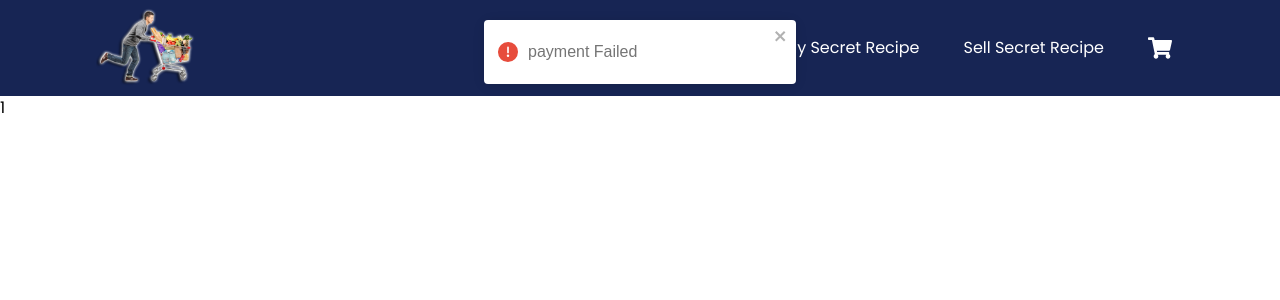
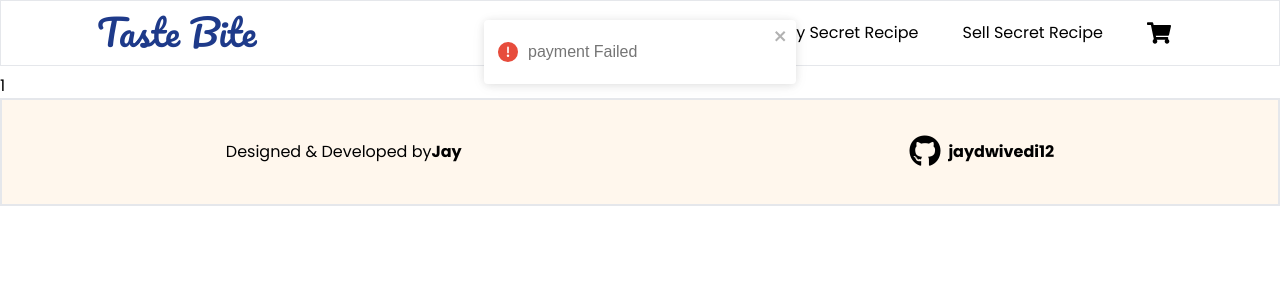
Before and after one commit to jaydwivedi12/tastebite, a React (Create React App) app in the folder client/: page /cancel in a window 1280 px wide. Shown: the top 300 px of the page. Built offline with nearby package versions, Linux system fonts and the light colour scheme.

Commit message:
ui improved

```diff
--- a/client/public/index.html
+++ b/client/public/index.html
@@ -18,6 +18,7 @@
       href="https://fonts.googleapis.com/css2?family=Poppins:wght@400;600;700&display=swap"
       rel="stylesheet"
     />
+    <link href="https://fonts.googleapis.com/css2?family=Pacifico&display=swap" rel="stylesheet">
   </head>
   <body>
     <div id="root"></div>
--- a/client/src/App.js
+++ b/client/src/App.js
@@ -12,6 +12,7 @@ import './styles/App.css'
 import PaymentReceipt from './pages/PaymentReceipt'
 import PaymentFailed from './pages/PaymentFailed'
 import useAutoLogin from './hooks/useAutoLogin'
+import Footer from './components/Footer'
 
 
 const App = () => {
@@ -31,8 +32,10 @@ const App = () => {
         <Route path='/cart' element={<Cart />} />
         <Route path='/success' element={<PaymentReceipt/>}/>
         <Route path='/cancel' element={<PaymentFailed/>}/>
-
       </Routes>
+      <div>
+        <Footer />
+      </div>
     </div>
   )
 }
--- /dev/null
+++ b/client/src/components/Footer.jsx
@@ -0,0 +1,22 @@
+import React from 'react'
+
+const Footer = () => {
+    const clickHandler=()=>{
+        const githubUrl = 'https://github.com/jaydwivedi12';
+        window.open(githubUrl, '_blank')
+    }
+  return (
+    <div>
+       <div className='bg-orange-50 border-2 py-10 flex flex-wrap justify-around items-center '>
+         <div className='flex items-center text-center'>
+        Designed & Developed by <span className='font-bold'>Jay</span>
+         </div>
+         <div className="font-bold hover:cursor-pointer" onClick={clickHandler}>
+         <i className="fa-brands fa-github fa-2xl">&nbsp;</i>jaydwivedi12
+         </div>
+       </div>
+    </div>
+  )
+}
+
+export default Footer
--- a/client/src/components/Navbar.jsx
+++ b/client/src/components/Navbar.jsx
@@ -2,7 +2,6 @@ import React, { useState } from 'react';
 import { FaShoppingCart, FaBars } from 'react-icons/fa';
 import { RxCross2} from "react-icons/rx"
 import { NavLink,Link, useNavigate } from 'react-router-dom';
-import logo from "../assets/logo.png"
 import { useSelector } from 'react-redux';
 import { useContext } from 'react';
 import AuthContext from '../Context/AuthContext';
@@ -47,19 +46,19 @@ const Navbar = () => {
   }
   return (
     <div>
-      <nav className=' bg-blue-950 flex flex-row justify-between items-center px-4 md:px-24 py-2 relative text-white'>
-        <Link to="/" className="h-20">
+      <nav className=' bg-white border mb-2 flex flex-row justify-between items-center px-4 md:px-24 py-2 relative text-black'>
+        <Link to="/">
           <div>
-            <img src={logo} alt="logo" className="h-20" />
+           <span className='text-4xl font-pacifico text-blue-900'> Taste Bite </span>
           </div>
         </Link>
 
-        <div className='md:hidden text-white cursor-pointer text-4xl' onClick={toggleMenu}>
+        <div className='md:hidden text-black cursor-pointer text-4xl' onClick={toggleMenu}>
         { showMenu ? <RxCross2 className='font-bold'/>:<FaBars  /> }
         </div>
 
-        <div className={`hide-on-print absolute top-24 p-3 right-0 bg-gray-700 flex-col gap-5
-        md:bg-inherit text-center md:static flex md:flex-row md:space-x-6 text-white
+        <div className={`hide-on-print absolute top-24 p-3 right-0 bg-orange-50  flex-col gap-5
+        md:bg-inherit text-center md:static flex md:flex-row md:space-x-6 text-black
         ${showMenu ? 'block' : 'hidden'}`}>
           <NavLink to="/">
             <p>Home</p>
--- a/client/src/pages/Home.jsx
+++ b/client/src/pages/Home.jsx
@@ -74,7 +74,7 @@ const Home = () => {
       <div className="text-4xl bg-inherit flex justify-center items-center ">
         Find Free Recipes
       </div>
-      <div className="text-xl bg-inherit flex justify-center items-center gap-10 my-10 border border-black px-5">
+      <div  className="text-xl bg-inherit flex justify-center items-center gap-10 my-10 border-2 rounded-2xl border-blue-900 px-5">
         <i
           className="fa-solid fa-angles-right fa-beat"
           style={{ color: "#04ff00" }}
@@ -85,7 +85,7 @@ const Home = () => {
           placeholder="Enter Recipe Name "
           onChange={searchHandler}
         />
-        <div className="hover:cursor-pointer" onClick={fetchProductData}>
+        <div className="hover:cursor-pointer :" onClick={fetchProductData}>
           <TfiSearch />
         </div>
       </div>
--- a/client/src/styles/App.css
+++ b/client/src/styles/App.css
@@ -1,5 +1,6 @@
 .active{
     border-bottom: 2px solid rgb(174, 174, 255);
+    font-weight: bold;
 }
 
 /* print.css */
--- a/client/src/styles/index.css
+++ b/client/src/styles/index.css
@@ -9,7 +9,11 @@
 }
 
 body {
-  font-family: "Poppins", sans-serif;
+  font-family: "Poppins",sans-serif;
   min-height: 100vh;
   background-color: #fff;
 }
+
+.font-pacifico {
+  font-family: 'Pacifico', cursive;
+}
```
Also changed, not shown: client/src/assets/logo.png (deleted).
